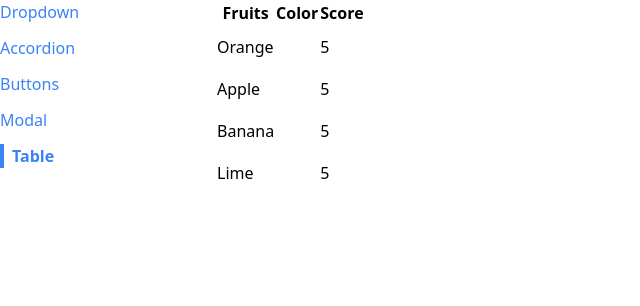
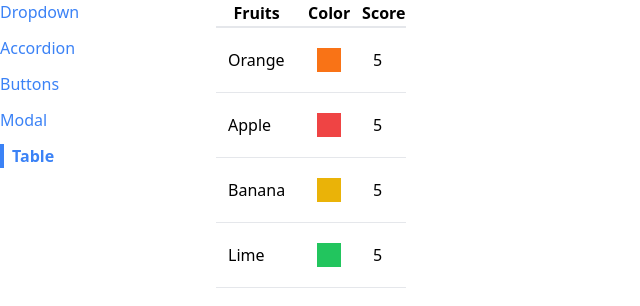
Before and after one commit to Jeungbin/react-udemy-lecture, a React (Create React App) app: page /table in a window 1280 px wide. Shown: the top 306 px of the page, without its empty margins (0-640 px from the left). Built offline with nearby package versions, Linux system fonts and the light colour scheme.

Commit message:
#15 : Better Style

```diff
--- a/src/10.Navigation and Routing/components/Table.js
+++ b/src/10.Navigation and Routing/components/Table.js
@@ -3,19 +3,19 @@ import React from "react";
 export default function Table({ data }) {
   const renderdRows = data.map((item) => {
     return (
-      <tr key={item.name}>
-        <td>{item.name}</td>
-        <td>
-          <div className=" h-10 w-10"></div>
+      <tr className="border-b" key={item.name}>
+        <td className="p-3">{item.name}</td>
+        <td className="p-3">
+          <div className={`p-3 m-2 ${item.color}`}></div>
         </td>
-        <td>{item.score}</td>
+        <td className="p-3">{item.score}</td>
       </tr>
     );
   });
   return (
-    <table>
+    <table className="table-auto border-spacing-2">
       <thead>
-        <tr>
+        <tr className="border-b-2">
           <th>Fruits</th>
           <th>Color</th>
           <th>Score</th>
```
